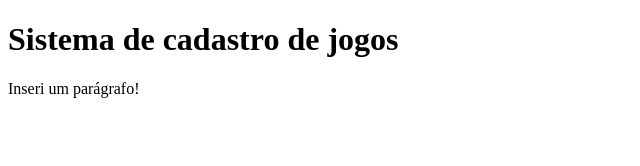
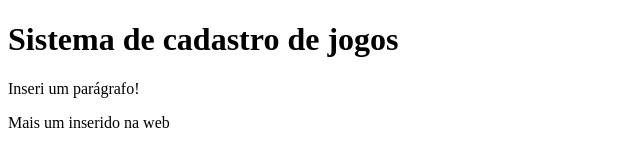
Before and after one commit to methalits/sistema-de-cadastro, a plain HTML site: page index.html in a window 1280 px wide. Shown: the whole page, without its empty margins (0-640 px from the left). Drawn offline with Linux system fonts and the light colour scheme.

Commit message:
mais uma insercao feita na web

```diff
--- a/index.html
+++ b/index.html
@@ -9,6 +9,7 @@
 <body>
     <h1>Sistema de cadastro de jogos</h1>
     <p> Inseri um parágrafo!</p>
+    <p> Mais um inserido na web</p>
     <script src="app.js"></script>
 
 </body>
```
